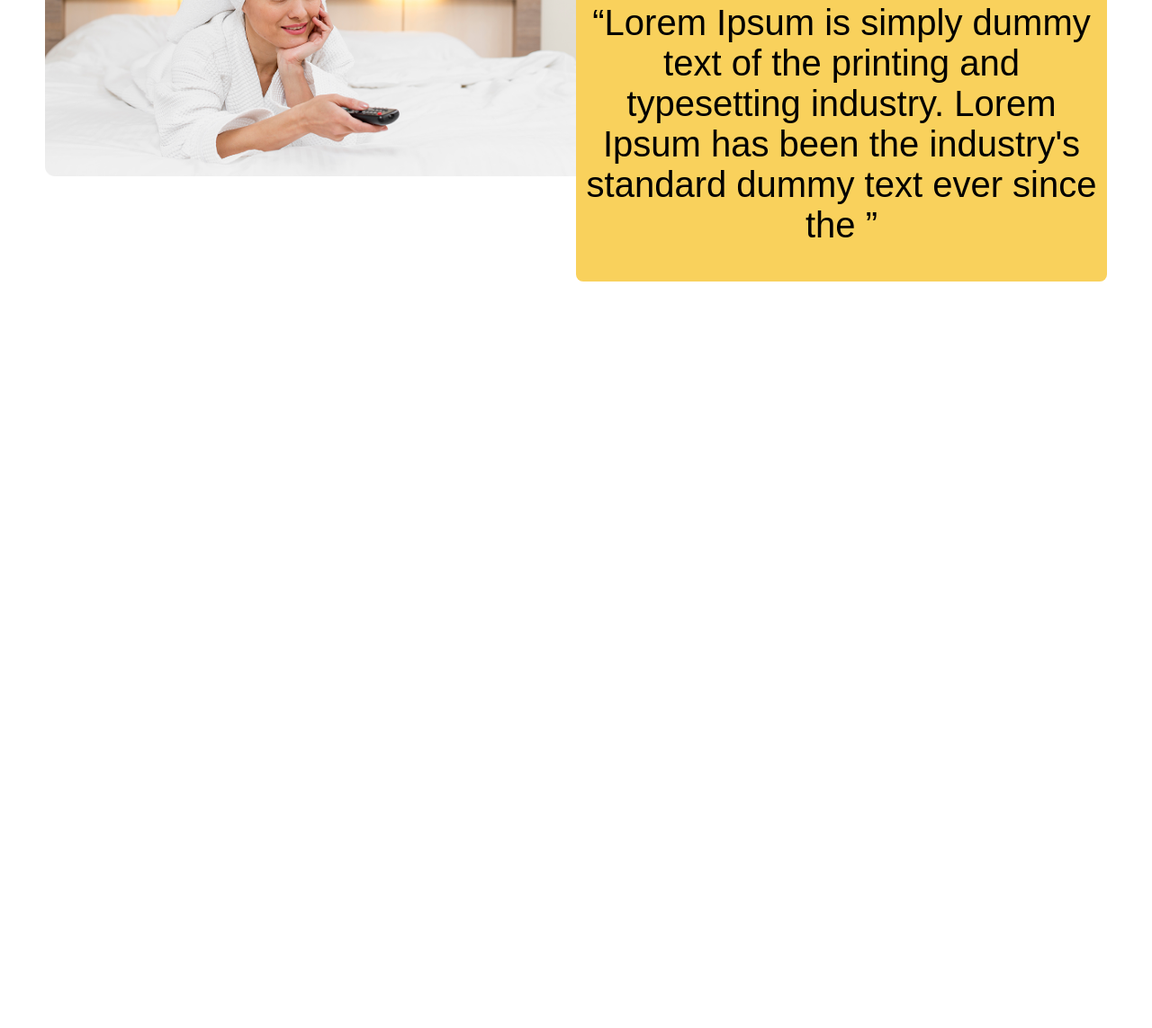
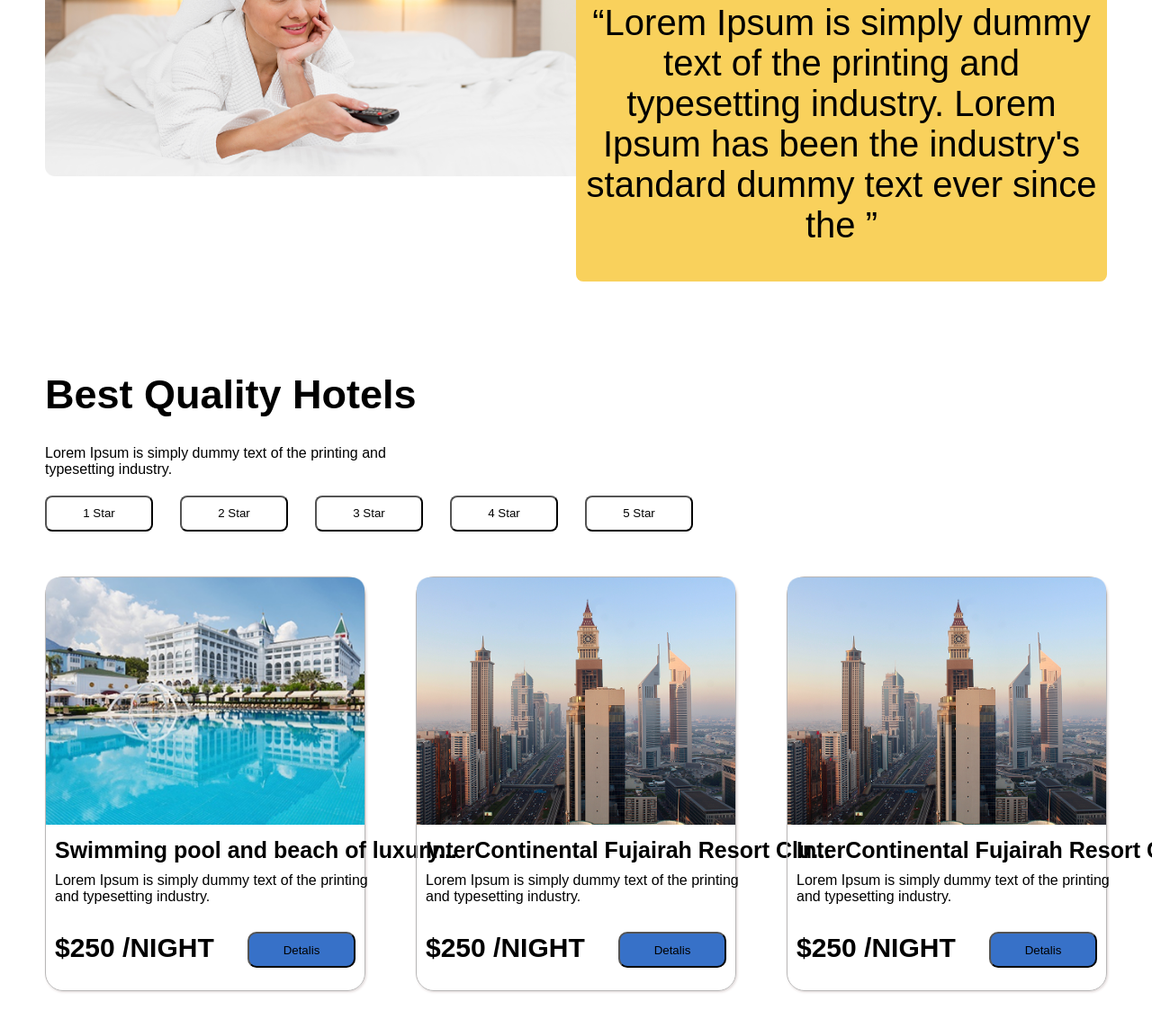
Before and after one commit to rahmonkulovaslam-oss/home-task10, a plain HTML site: page index.html in a window 1280 px wide. Shown: the part 2759-3902 px from the top of the page at 90% size. Before the commit the page ends 3122 px from the top, so only its background shows below. Drawn offline with Linux system fonts and the light colour scheme.

Commit message:
sectori 7

```diff
--- a/index.html
+++ b/index.html
@@ -159,10 +159,75 @@
         <div class="w3">
             <p>Nazmul Nabeel</p>
             <div class="wl">
-            <p>“Lorem Ipsum is simply dummy text of the printing and typesetting industry. Lorem
-                Ipsum has been the
-                industry's standard dummy text ever since the ”</p>
-                </div>
+                <p>“Lorem Ipsum is simply dummy text of the printing and typesetting industry. Lorem
+                    Ipsum has been the
+                    industry's standard dummy text ever since the ”</p>
+            </div>
+        </div>
+    </div>
+
+    <h1 style="font-size: 45px;margin-top: 100px;">Best Quality Hotels</h1>
+    <p style="width: 380px;">Lorem Ipsum is simply dummy text of the printing and typesetting industry.</p>
+
+    <div class="but">
+        <div>
+            <button style="width: 120px; height: 40px;border-radius: 8px;background-color: white;">1 Star</button>
+        </div>
+        <div>
+            <button style="width: 120px; height: 40px;border-radius: 8px;margin-left: 30px;background-color: white;">2
+                Star</button>
+        </div>
+        <div>
+            <button style="width: 120px; height: 40px;border-radius: 8px;margin-left: 30px;background-color: white;">3
+                Star</button>
+        </div>
+        <div>
+            <button style="width: 120px; height: 40px;border-radius: 8px;margin-left: 30px;background-color: white;">4
+                Star</button>
+        </div>
+        <div>
+            <button style="width: 120px ;height: 40px;border-radius: 8px;margin-left: 30px;background-color:white;">5
+                Star</button>
+        </div>
+    </div>
+
+    <div class="kaz">
+        <div class="zz">
+            <img style="width: 100%;" src="./Image (20).png" alt="">
+            <h1 style="width: 590px;font-size: 25px;margin: 10px;">Swimming pool and beach of luxury...</h1>
+            <p style="width: 350px;margin: 10px;">Lorem Ipsum is simply dummy text of the printing and typesetting
+                industry.</p>
+            <div class="cc">
+                <h1 style="font-size: 30px;">$250 /NIGHT</h1>
+                <button
+                    style="border-radius: 10px;background-color: #3771c8;width: 120px;height: 40px;margin-top: 20px;">Detalis</button>
+            </div>
+        </div>
+
+        <div class="zz">
+            <img style="width: 100%;" src="./Image (21).png" alt="">
+            <h1 style="width: 590px; font-size: 25px; margin: 10px;">InterContinental Fujairah Resort Clu...</h1>
+            <p style="width: 350px; margin: 10px;">Lorem Ipsum is simply dummy text of the printing and typesetting
+                industry.</p>
+            <div class="cc">
+                <h1 style="font-size: 30px;">$250 /NIGHT</h1>
+                <button
+                    style="border-radius: 10px;background-color: #3771c8;width: 120px;height: 40px;margin-top: 20px;">Detalis</button>
+
+            </div>
+        </div>
+
+        <div class="zz">
+            <img style="width: 100%;" src="./Image (21).png" alt="">
+            <h1 style="width: 590px; font-size: 25px; margin: 10px;">InterContinental Fujairah Resort Clu...</h1>
+            <p style="width: 350px; margin: 10px;">Lorem Ipsum is simply dummy text of the printing and typesetting
+                industry.</p>
+            <div class="cc">
+                <h1 style="font-size: 30px;">$250 /NIGHT</h1>
+                <button
+                    style="border-radius: 10px;background-color: #3771c8;width: 120px;height: 40px;margin-top: 20px;">Detalis</button>
+
+            </div>
         </div>
     </div>
 
--- a/style.css
+++ b/style.css
@@ -77,6 +77,31 @@ body{
     height: 280px;
     padding-top: 30px;
 }
+.zz{
+    border: 1px solid rgb(184, 183, 183);
+    box-shadow: 1px 1px 3px rgb(222, 213, 213);
+    width: 30%;
+    border-radius: 20px;
+    text-align: start;
+}
+.kaz{
+    display: flex;
+    justify-content: space-between;
+    margin-top: 50px;
+}
+.cc{
+    display: flex;
+    justify-content: space-between;
+    margin: 10px;
+}
+.but{
+    display: flex;
+    /* justify-content: space-evenly; */
+
+    background-color: white;
+    margin-top: 20px;
+
+}
 .cod5{
     display: flex;
     justify-content: space-between;
```
Also changed, not shown: Image (20).png (added), Image (21).png (added).
